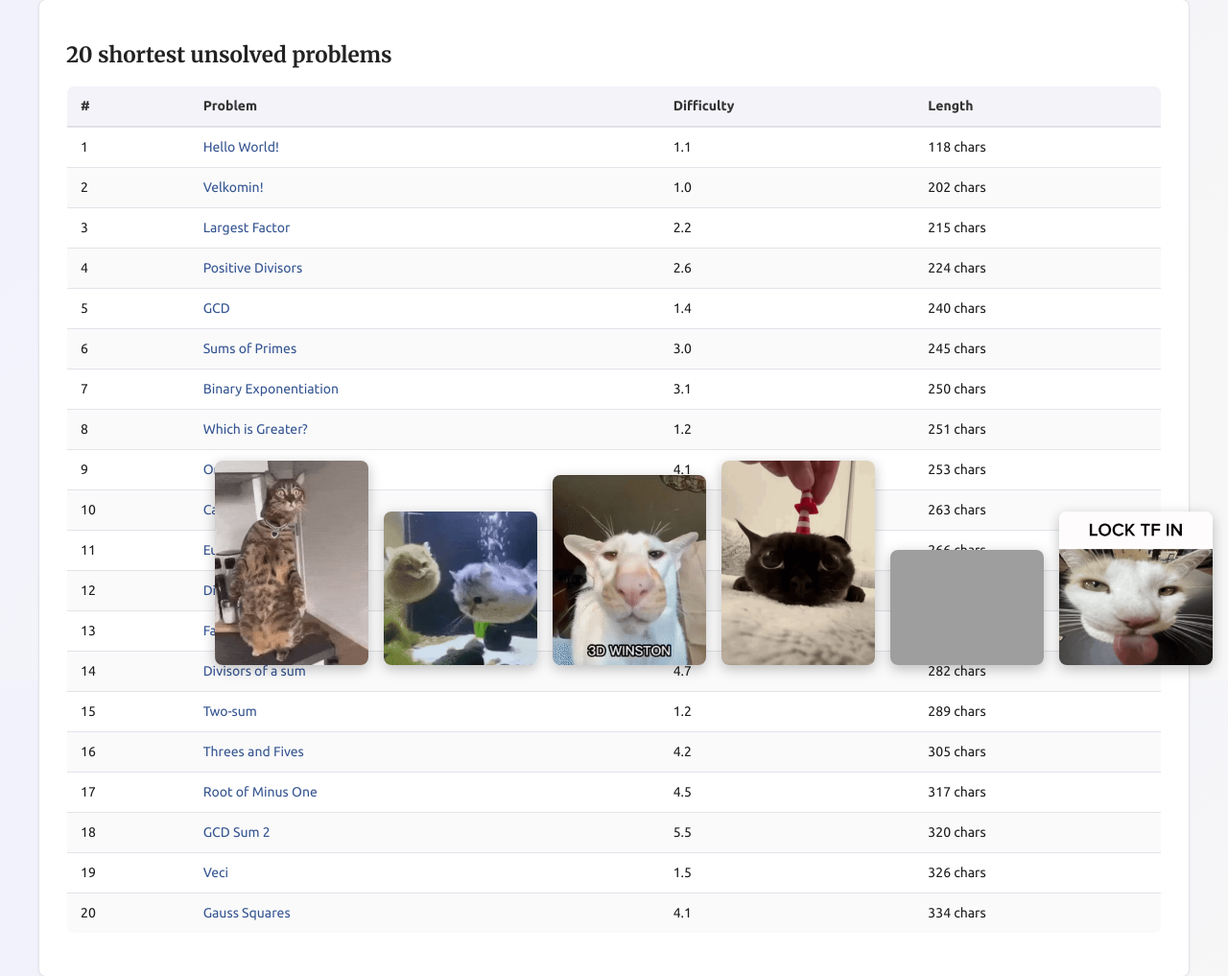
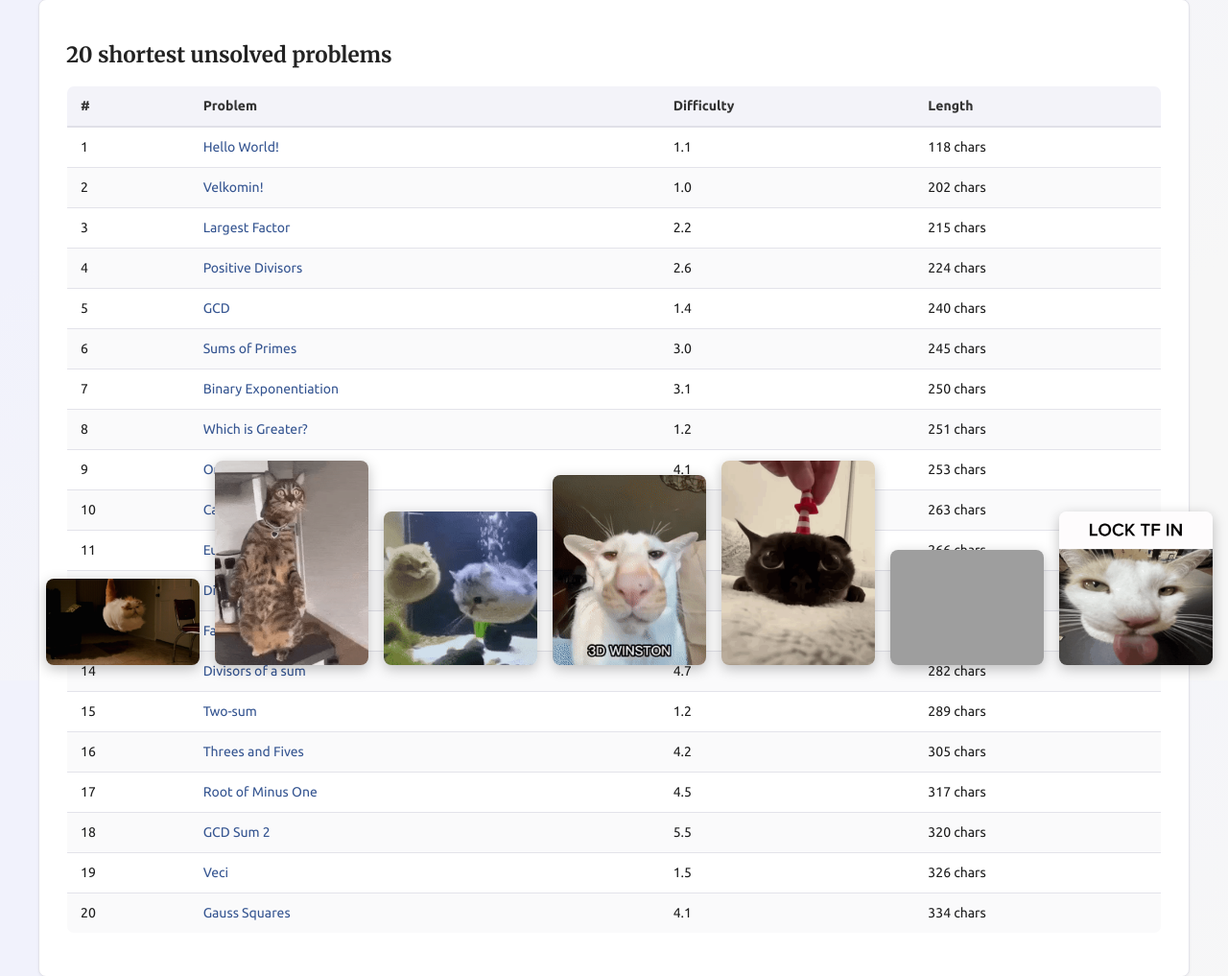
Before and after one commit to Matistjati/kattis-speedrun, a Flask app: page /shortest-unsolved in a window 1280 px wide. Shown: the part 91-1108 px from the top of the page at 96% size. Run offline with Flask 3, Linux system fonts and the light colour scheme; data that the repository does not hold is empty; some libraries are stand-ins or nearby versions; grey boxes are pictures that could not be loaded.

Commit message:
Add flying-cat lock-in gif
Co-Authored-By: Claude Opus 4.8 <noreply@anthropic.com>

```diff
--- a/frontend/static/css/style.css
+++ b/frontend/static/css/style.css
@@ -368,6 +368,10 @@ form[action="/login"] .form-control { flex: 1; }
     right: 896px;
 }
 
+.lock-in-flying-cat {
+    right: 1072px;
+}
+
 /* ── Flash messages ─────────────────────────────────── */
 .flashes {
     list-style: none;
--- a/frontend/templates/base.html
+++ b/frontend/templates/base.html
@@ -42,6 +42,7 @@
     <img class="lock-in-gif lock-in-winston" src="{{ url_for('static', filename='img/winston-cat.gif') }}" alt="Lock in">
     <img class="lock-in-gif lock-in-pufferfish" src="{{ url_for('static', filename='img/pufferfish-cat.gif') }}" alt="Lock in">
     <img class="lock-in-gif lock-in-standing-cat" src="{{ url_for('static', filename='img/standing-cat.gif') }}" alt="Lock in">
+    <img class="lock-in-gif lock-in-flying-cat" src="{{ url_for('static', filename='img/flying-cat.gif') }}" alt="Lock in">
 
 </body>
 </html>
```
Also changed, not shown: frontend/static/img/flying-cat.gif (added).
